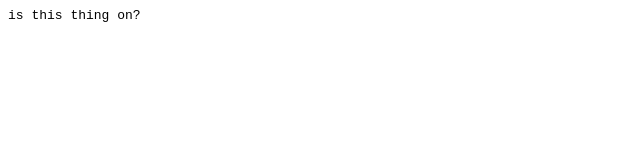
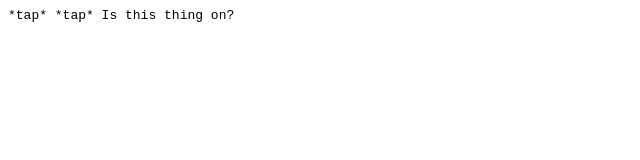
Before and after one commit to cooperly200/asker, a plain HTML site: page index.html in a window 1280 px wide. Shown: the whole page, without its empty margins (0-640 px from the left). Drawn offline with Linux system fonts and the light colour scheme.

Commit message:
repushing to trigger pages rollout

```diff
--- a/index.html
+++ b/index.html
@@ -1,3 +1,3 @@
 <pre>
-is this thing on?
+*tap* *tap* Is this thing on?
 </pre>
```
Also changed, not shown: 1 other file.
